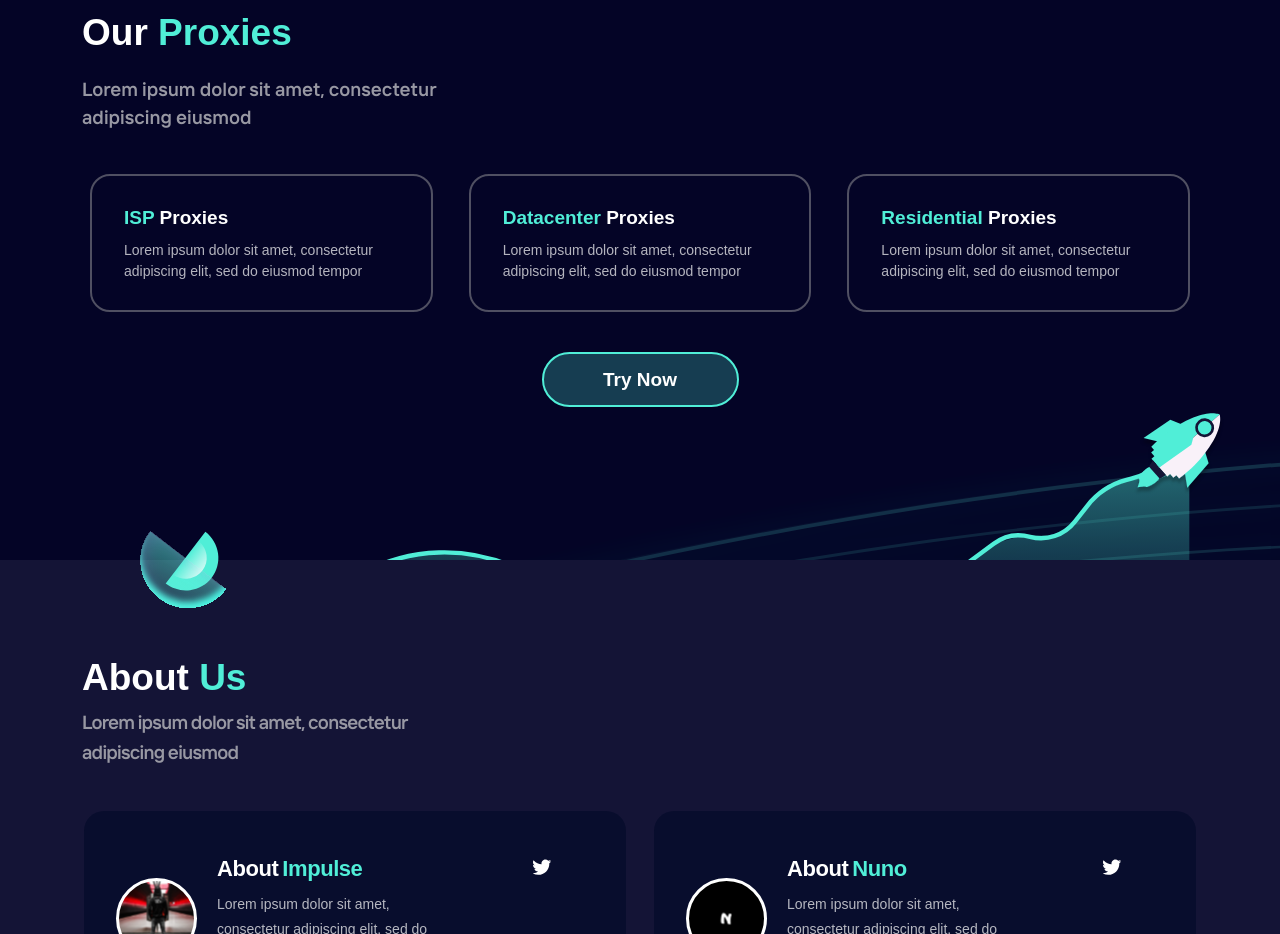
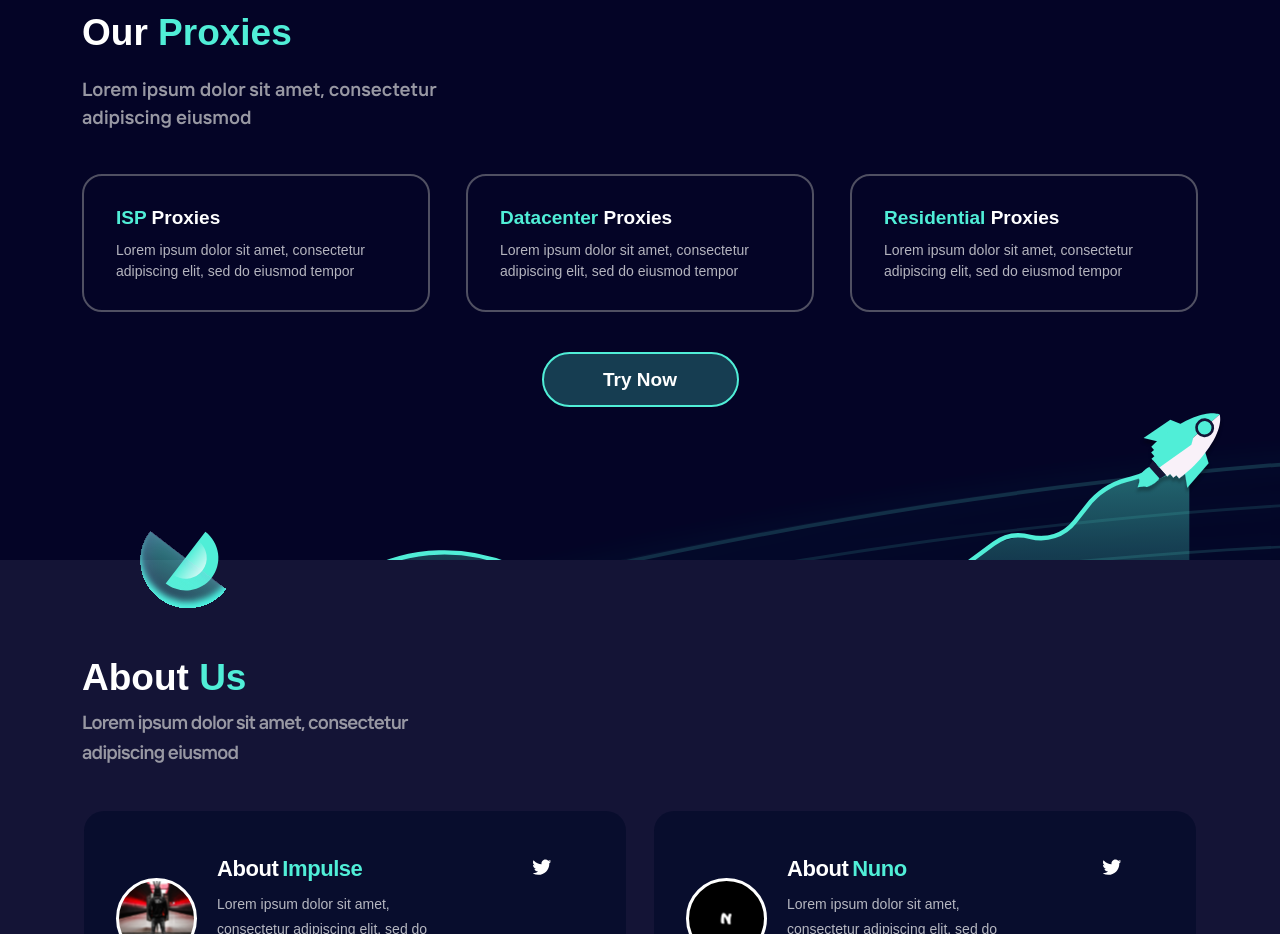
Before and after one commit to Radial-code/impulse-proxies, a Next.js app: page / in a window 1280 px wide. Shown: the part 1680-2614 px from the top of the page. Built offline with nearby package versions, Linux system fonts and the light colour scheme.

Commit message:
all pointe are done

```diff
--- a/components/OurProxies.jsx
+++ b/components/OurProxies.jsx
@@ -19,9 +19,9 @@ const OurProxies = () => {
         <p className=" font-semibold text-2xl font-TT_Interfaces text-[#9898A3] max-w-[380px] lg:mx-0 text-center md:text-start mx-auto md:mx-0">
           Lorem ipsum dolor sit amet, consectetur adipiscing eiusmod
         </p>
-        <div className="flex justify-center md:justify-start lg:justify-center flex-wrap  lg:flex-nowrap lg:gap-9   max-w-[1100px] md:mx-0 lg:mx-auto">
-          <div className="flex  flex-wrap  lg:flex-nowrap lg:gap-9 mt-[53px] md:mt-8 lg:mt-10">
-            <div className=" border-[2px] border-[#505062] rounded-[20px] px-8 py-7 max-w-[348px] mx-auto md:mx-0 lg:mx-auto">
+        <div className="flex justify-center md:justify-start 2xl:justify-between flex-wrap  lg:flex-nowrap lg:gap-9  mt-[53px] md:mt-8 lg:mt-10  ">
+
+            <div className=" border-[2px] border-[#505062] rounded-[20px] px-8 py-7 max-w-[348px] lg:mx-auto">
               <h5 className="font-bold  font-Montserrat text-2xl text-white">
                 <span className="text-[#50EED7]"> ISP </span>Proxies
               </h5>
@@ -30,7 +30,7 @@ const OurProxies = () => {
                 eiusmod tempor
               </p>
             </div>
-            <div className=" border-[2px] border-[#505062] rounded-[20px] px-8 py-7 max-w-[348px] mx-auto md:mx-6 lg:mx-auto mt-6 md:mt-0">
+            <div className=" border-[2px] border-[#505062] rounded-[20px] px-8 py-7 max-w-[348px]  md:mx-6 lg:mx-0 mt-6 md:mt-0">
               <h5 className="font-bold  font-Montserrat text-2xl text-white">
                 <span className="text-[#50EED7]"> Datacenter </span> Proxies
               </h5>
@@ -39,7 +39,7 @@ const OurProxies = () => {
                 eiusmod tempor
               </p>
             </div>
-            <div className=" border-[2px] border-[#505062] rounded-[20px] px-8 py-7 max-w-[348px] mx-auto md:mx-0 lg:mx-auto mt-6 lg:mt-0">
+            <div className=" border-[2px] border-[#505062] rounded-[20px] px-8 py-7 max-w-[348px] lg:mx-auto mt-6 lg:mt-0">
               <h5 className="font-bold  font-Montserrat text-2xl text-white">
                 <span className="text-[#50EED7]"> Residential </span> Proxies
               </h5>
@@ -48,7 +48,7 @@ const OurProxies = () => {
                 eiusmod tempor
               </p>
             </div>
-          </div>
+
         </div>
         <div className=" flex justify-center md:justify-start lg:justify-center relative">
           <button className=" max-w-[197px] w-full min-h-[55px] border-[2px] border-[#50EED7] bg-[#163D51] rounded-[100px] font-Montserrat font-semibold text-2xl text-white mt-10">
```
